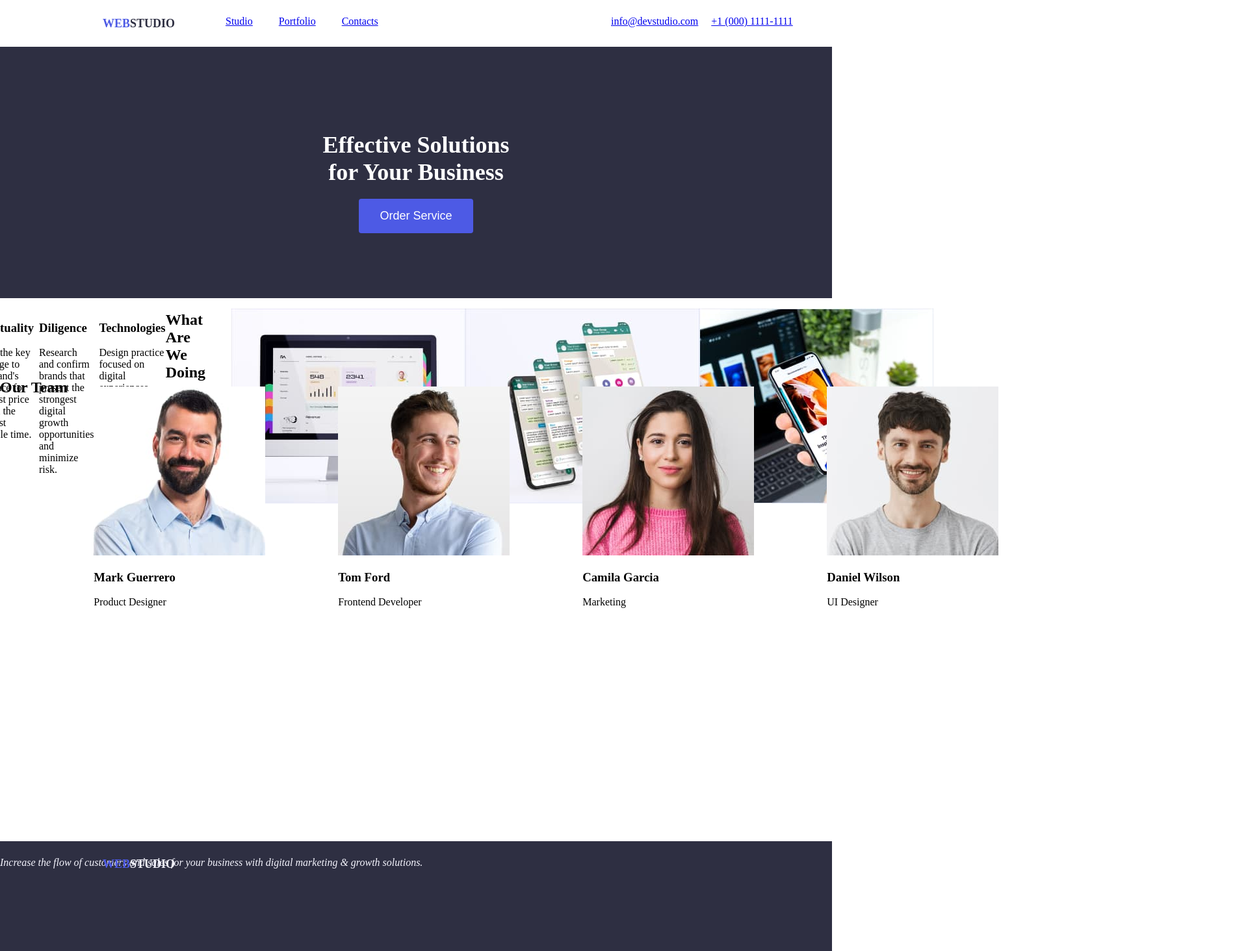
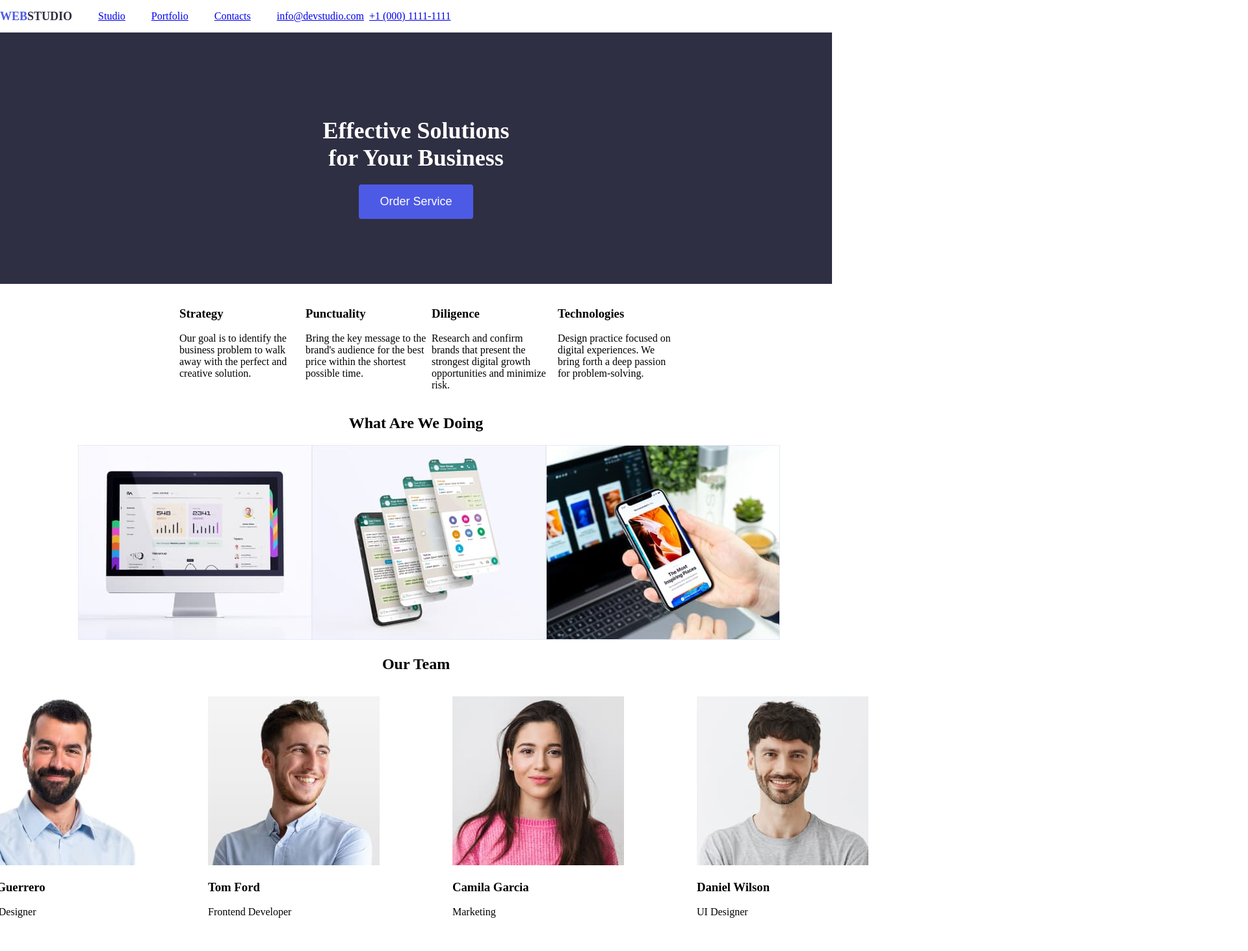
Before and after one commit to Apophis96/goit-markup-hw-01, a plain HTML site: page index.html in a window 1280 px wide. Shown: the top 1464 px of the page at 65% size, 1920 px wide, since content can reach past the window. Drawn offline with Linux system fonts and the light colour scheme.

Commit message:
alte schimbari

```diff
--- a/css/styles.css
+++ b/css/styles.css
@@ -2,11 +2,13 @@ body {
   margin: 0;
   padding: 0;
   width: 100%;
+  min-height: 100vh;
 }
 
 .index-header {
   width: 100%;
-  height: 72px;
+  /* height: 72px; */
+  display: flex;
   background-color: #ffffff;
   color: #e7e9fc;
 }
@@ -29,42 +31,31 @@ body {
   display: flex;
   align-items: center;
   justify-content: center;
-  width: 115px;
-  height: 24px;
-  top: 24px;
-  left: 156px;
+  /* width: 115px;
+  height: 24px; */
+  /* top: 24px;
+  left: 156px; */
   text-decoration: none;
   color: #2e2f42;
   font-family: "Roboto", sans-serif;
   text-transform: uppercase;
-  position: relative;
 }
 
-.index-nav ul {
+ul {
+  list-style: none;
   display: flex;
-  width: 261px;
-  height: 24px;
-  /* top: 24px; */
-  left: 347px;
-  gap: 40px;
-  list-style: none;
-  align-content: center;
-  padding: 0;
-  margin: 0;
-  position: relative;
-  text-decoration: none;
-  color: #2e2f42;
 }
 
-.contacts {
-  text-align: right;
-  left: 940px;
-  gap: 20px;
-  top: -24px;
-  height: 24px;
+.ul-1 {
+  gap: 40px;
+}
+
+.ul-2 {
+  gap: 8px;
+  justify-content: flex-end;
+}
+.index-nav {
   display: flex;
-  position: relative;
-  text-decoration: none;
 }
 
 .hero {
@@ -90,10 +81,10 @@ body {
 
 .inform {
   display: flex;
-  width: 100%;
+  /* width: 100%;
   height: 104px;
   top: 792px;
-  left: 156px;
+  left: 156px; */
   justify-content: center;
   text-decoration: none;
 
@@ -102,49 +93,53 @@ body {
 
 .features {
   display: flex;
-  text-decoration: none;
+  justify-content: center;
   list-style: none;
-  width: 1128px;
+  /* width: 1128px;
   height: 104px;
   top: 792px;
-  left: 156px;
+  left: 156px; */
   gap: 8px;
 }
 
+.feature {
+  list-style: none;
+  justify-content: center;
+  width: 15%;
+}
 .images {
   display: flex;
   list-style: none;
-  width: 1128px;
+  justify-content: center;
+
+  /* width: 1128px;
   height: 412px;
   top: 1016px;
-  left: 156px;
+  left: 156px; */
 }
 .what-are {
   display: flex;
-  width: 323px;
+  /* width: 323px;
   top: 1016px;
   height: 40px;
-  left: 559px;
+  left: 559px; */
   justify-content: center;
 }
 
-.team-section {
+.our-team {
+  justify-content: center;
   display: flex;
-  list-style: none;
-  text-decoration: none;
-  width: 1440px;
-  height: 732px;
-  top: 1548px;
 }
 
 .team {
   display: flex;
   list-style: none;
-  text-decoration: none;
-  width: 264px;
+
+  justify-content: center;
+  /* width: 264px;
   height: 380px;
   top: 1780px;
-  left: 156px;
+  left: 156px; */
   padding: 0px 0px 32px 0px;
   border-radius: 0px 0px 4px 4px;
   gap: 32px;
@@ -157,6 +152,14 @@ body {
   background-color: #2e2f42;
 }
 
+.logo-footer {
+  display: flex;
+
+  text-decoration: none;
+  color: #2e2f42;
+  font-family: "Roboto", sans-serif;
+  text-transform: uppercase;
+}
 .address {
   color: #f4f4fd;
 
--- a/index.html
+++ b/index.html
@@ -18,18 +18,23 @@
 
       <!-- Navigatie -->
       <nav class="index-nav">
-        <ul>
+        <ul class="ul-1">
           <li><a href="index.html">Studio</a></li>
           <li><a href="portfolio.html">Portfolio</a></li>
           <li><a href="contacts.html">Contacts</a></li>
         </ul>
+
+        <ul class="ul-2">
+          <li>
+            <a class="contacts" href="mailto:info@devstudio.com">
+              info@devstudio.com
+            </a>
+          </li>
+          <li>
+            <a class="contacts" href="tel:+110011112111">+1 (000) 1111-1111</a>
+          </li>
+        </ul>
       </nav>
-
-      <!-- Contacte -->
-      <div class="contacts">
-        <a href="mailto:info@devstudio.com">info@devstudio.com</a>
-        <a href="tel:+110011112111">+1 (000) 1111-1111</a>
-      </div>
     </header>
 
     <!-- Sectiunea principala -->
@@ -47,7 +52,8 @@
       </section>
 
       <!-- Sectiunea Features -->
-      <section class="inform">
+
+      <section>
         <ul class="features">
           <!-- Feature 1 -->
           <li class="feature">
@@ -82,20 +88,22 @@
             </p>
           </li>
         </ul>
-
-        <h2 class="what-are">What Are We Doing</h2>
-
+      </section>
+      <section>
         <!-- Imagini asociate cu 'What Are We Doing' -->
-        <ul class="images">
-          <li><img src="images/1.jpg" alt="Descriere imagine 1" /></li>
-          <li><img src="images/2.jpg" alt="Descriere imagine 2" /></li>
-          <li><img src="images/3.jpg" alt="Descriere imagine 3" /></li>
-        </ul>
+        <div>
+          <h2 class="what-are">What Are We Doing</h2>
+          <ul class="images">
+            <li><img src="images/1.jpg" alt="Descriere imagine 1" /></li>
+            <li><img src="images/2.jpg" alt="Descriere imagine 2" /></li>
+            <li><img src="images/3.jpg" alt="Descriere imagine 3" /></li>
+          </ul>
+        </div>
       </section>
 
       <!-- Sectiunea 'Our Team' -->
 
-      <section class="team-section">
+      <section>
         <h2 class="our-team">Our Team</h2>
         <ul class="team">
           <li class="team-member">
@@ -161,7 +169,7 @@
     <!-- Footer -->
     <footer class="footer-index">
       <!-- Logo ca text-link repetat -->
-      <a class="logo" href="index.html">
+      <a class="logo-footer" href="index.html">
         <span class="web-footer">Web</span>
         <span class="studio-footer">Studio</span>
       </a>
```
